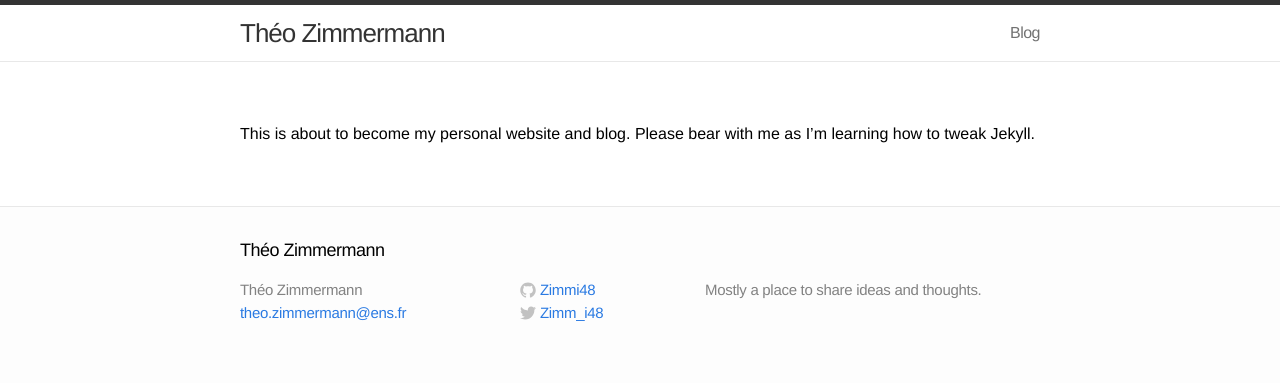
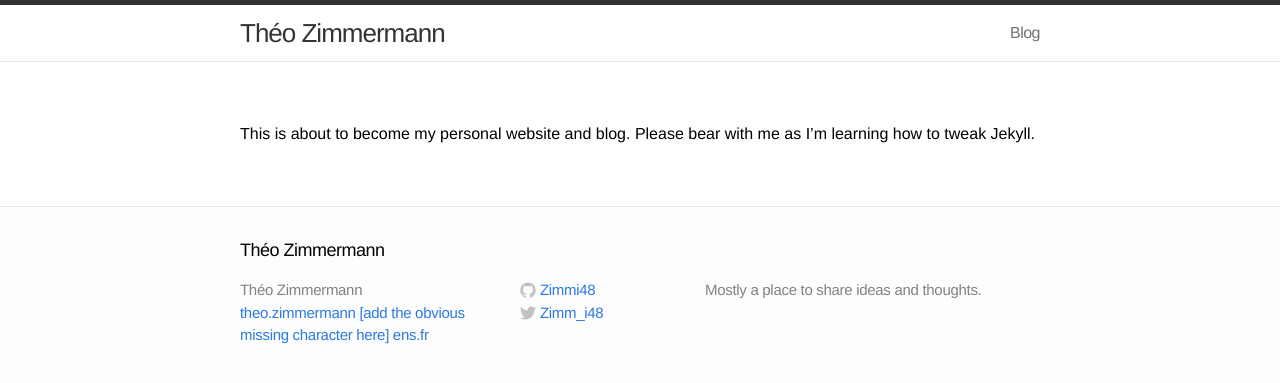
Before and after one commit to Zimmi48/zimmi48.github.io, a Jekyll site: the page built from index.md, in a window 1280 px wide. Shown: the top 383 px of the page. Built offline with Jekyll 4.4.1, drawn with Linux system fonts in a browser that asks for light colours.

Commit message:
protect e-mail against bots

```diff
--- a/_config.yml
+++ b/_config.yml
@@ -1,6 +1,6 @@
 # Site settings
 title: Théo Zimmermann
-email: theo.zimmermann@ens.fr
+email: "theo.zimmermann [add the obvious missing character here] ens.fr"
 description: "Mostly a place to share ideas and thoughts."
 #Description will appear in your document head meta (for Google search results) and in your feed.xml site description.
 baseurl: ""
```
